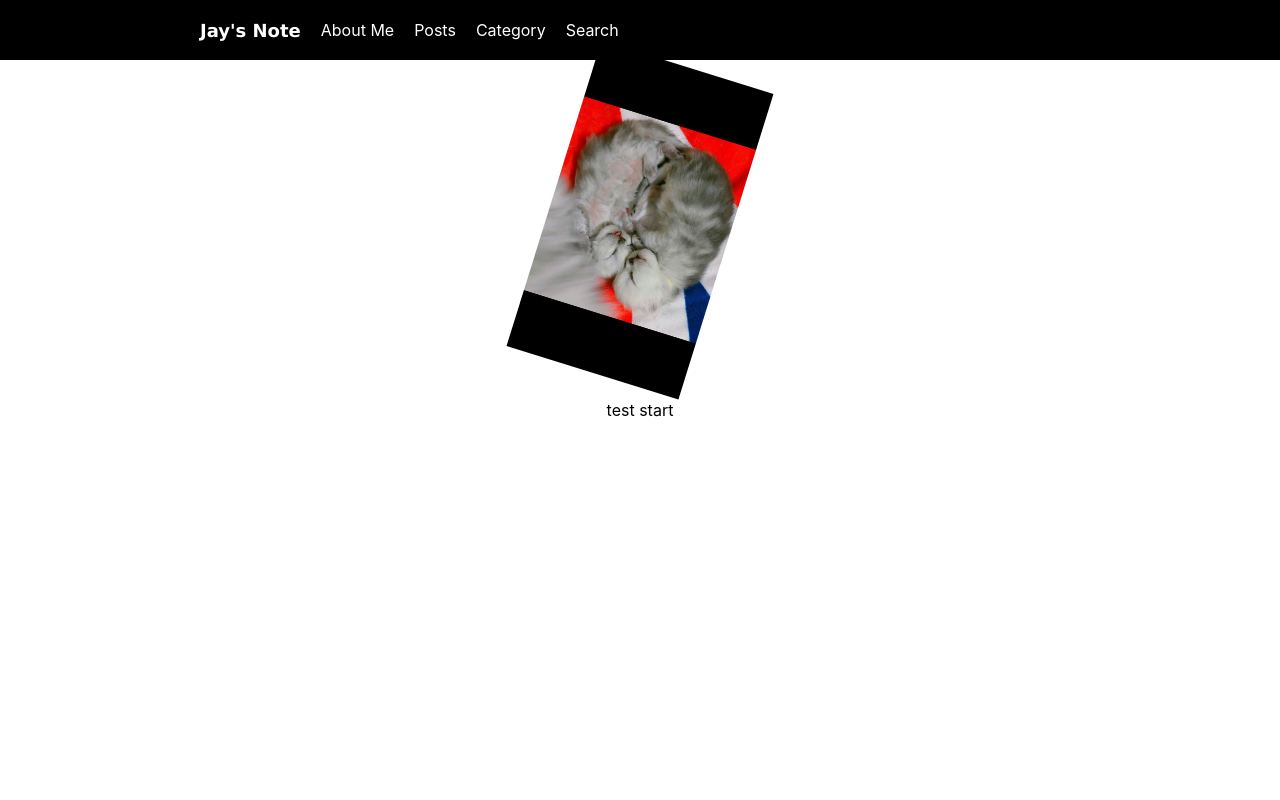
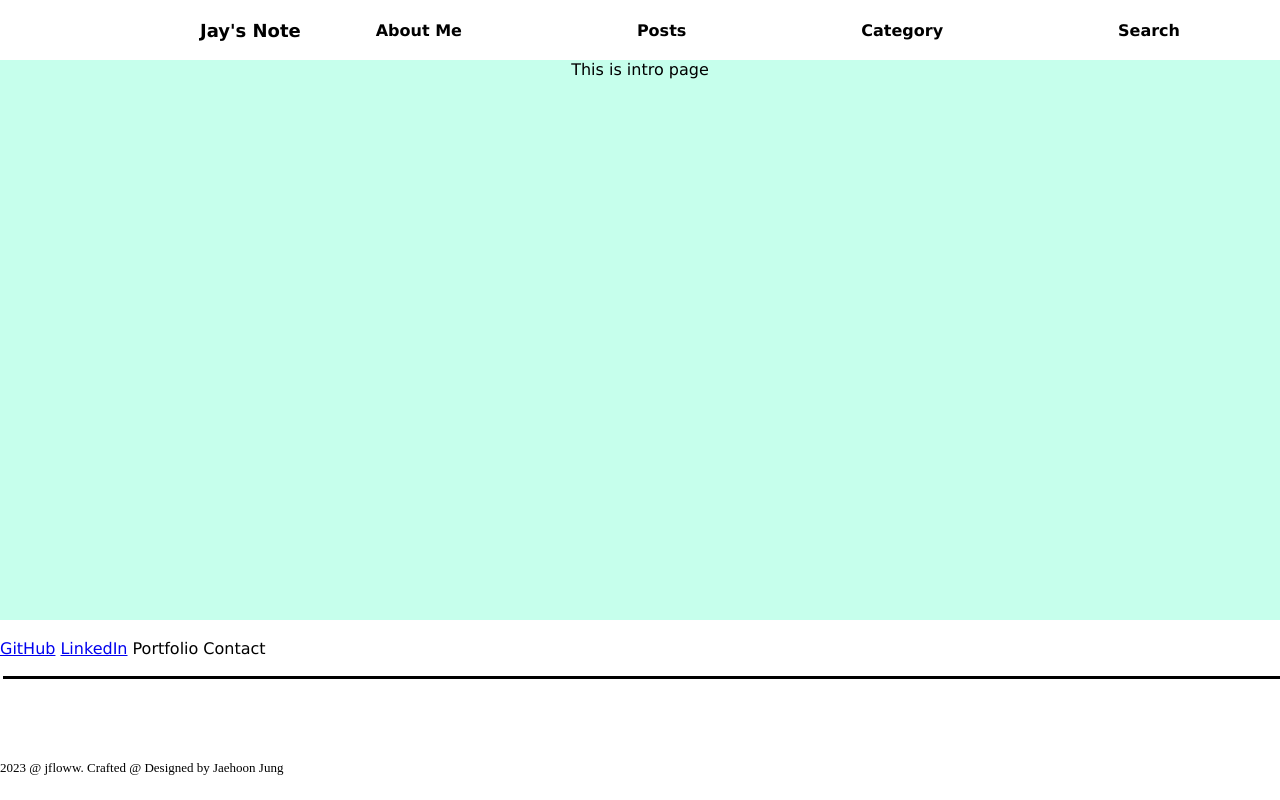
Before and after one commit to JayJung98/jayjung.github.io, a React (Create React App) app: page / in a window 1280 px wide. Built offline with nearby package versions, Linux system fonts and the light colour scheme.

Commit message:
design updated

```diff
--- a/src/App.js
+++ b/src/App.js
@@ -1,14 +1,18 @@
 import './App.css';
 import Header from './components/js/Header';
+import Main from './components/js/Main';
+import Footer from './components/js/Footer';
+import Sidebar from './components/js/Sidebar';
+import Profile from './components/js/Profile';
 
 function App() {
   return (
     <div className="App">
       <Header/>
-        <img src="./images/yang01.jpg" className="App-logo" />
-        <p>
-          test start
-        </p>
+      <Main/>
+      <Profile/>
+
+        {/* <img src="./images/yang01.jpg" className="App-logo" /> */}
         {/* <a
           className="App-link"
           href="https://reactjs.org"
@@ -17,6 +21,7 @@ function App() {
         >
           Learn React
         </a> */}
+        <Footer/>
     </div>
   );
 }
--- a/src/components/css/Footer.css
+++ b/src/components/css/Footer.css
@@ -0,0 +1,14 @@
+.footer {
+    height: 60px;
+    width: '100%';
+    align-items: center;
+    background-color: white;
+    position: fixed;
+    bottom: 0;
+}
+.jfloww {
+    font-family: cursive;
+    font-weight: 100;
+    font-size: small;
+    padding-top: 20px;
+}
--- a/src/components/css/Header.css
+++ b/src/components/css/Header.css
@@ -3,19 +3,20 @@
     display: flex;
     width: '100%';
     align-items: center;
-    background-color: black;
+    background-color: white;
     position: sticky;
+    font-family:'Lucida Sans', 'Lucida Sans Regular', 'Lucida Grande', 'Lucida Sans Unicode', Geneva, Verdana, sans-serif;
 }
 .title {
-    color: white;
+    color: black;
     padding-left: 200px;
     font-size: large;
     font-weight: 900;
-    font-family:'Lucida Sans', 'Lucida Sans Regular', 'Lucida Grande', 'Lucida Sans Unicode', Geneva, Verdana, sans-serif;
 }
 .menu {
-    display: flex;
-    color: white;
-    white-space:nowrap;
-    margin-left: 20px;
+    color: black;
+    margin-left:auto;
+    font-weight: 600;
+    margin-left: auto;
+    margin-right: 100px;
 }
--- a/src/components/css/Main.css
+++ b/src/components/css/Main.css
@@ -0,0 +1,5 @@
+.main {
+    background-color: rgb(198, 255, 236);
+    min-height: 35rem;
+    font-family:'Lucida Sans', 'Lucida Sans Regular', 'Lucida Grande', 'Lucida Sans Unicode', Geneva, Verdana, sans-serif;
+}
--- /dev/null
+++ b/src/components/css/Profile.css
@@ -0,0 +1,12 @@
+.profile {
+    min-height: 3.5rem;
+    max-height: 3.5rem;
+    background-color: white;
+    display: flex;
+    align-items: center;
+    font-family:'Lucida Sans', 'Lucida Sans Regular', 'Lucida Grande', 'Lucida Sans Unicode', Geneva, Verdana, sans-serif;
+    box-shadow: 3px 3px;
+}
+.pro_menu {
+    padding-right: 5px;
+}
--- a/src/components/js/Footer.js
+++ b/src/components/js/Footer.js
@@ -0,0 +1,13 @@
+import React from 'react';
+import '../css/Footer.css'
+
+function footer() {
+    return (
+        <div className='footer'>
+            <div className='jfloww'>
+                2023 @ jfloww. Crafted @ Designed by Jaehoon Jung
+            </div>
+        </div>
+    );
+}
+export default footer;
--- a/src/components/js/Main.js
+++ b/src/components/js/Main.js
@@ -0,0 +1,11 @@
+import React from 'react';
+import '../css/Main.css'
+
+function main() {
+    return (
+        <div className='main'>
+            This is intro page
+        </div>
+    );
+}
+export default main;
--- /dev/null
+++ b/src/components/js/Profile.js
@@ -0,0 +1,22 @@
+import React from 'react';
+import '../css/Profile.css'
+
+function profile() {
+    return (
+        <div className='profile'>
+            <a className='pro_menu' href="https://github.com/jfloww">
+                GitHub
+            </a>
+            <a className='pro_menu' href="https://www.linkedin.com/in/jfloww/">
+                LinkedIn
+            </a>
+            <a className='pro_menu'>
+                Portfolio
+            </a>
+            <div className='pro_menu'>
+                Contact
+            </div>
+        </div>
+    );
+}
+export default profile;
--- /dev/null
+++ b/src/components/js/Sidebar.js
@@ -0,0 +1,11 @@
+import React from 'react';
+import '../css/Sidebar.css'
+
+function sidebar() {
+    return (
+        <div className='sidebar'>
+            This is Side Bar
+        </div>
+    );
+}
+export default sidebar;
```
Also changed, not shown: src/components/css/Sidebar.css (added).
